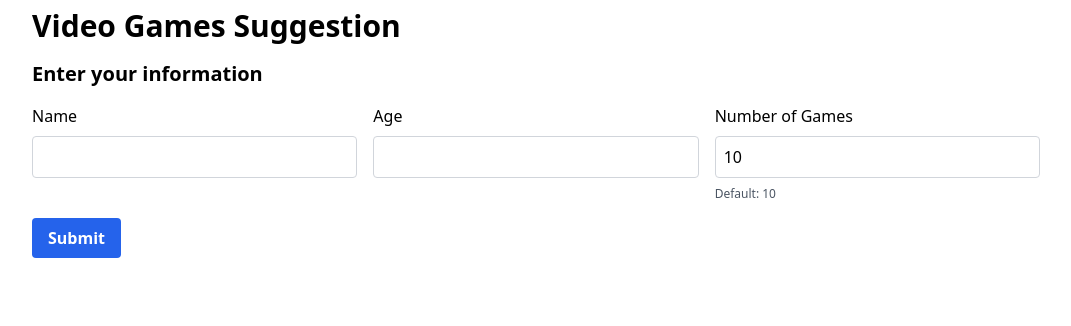
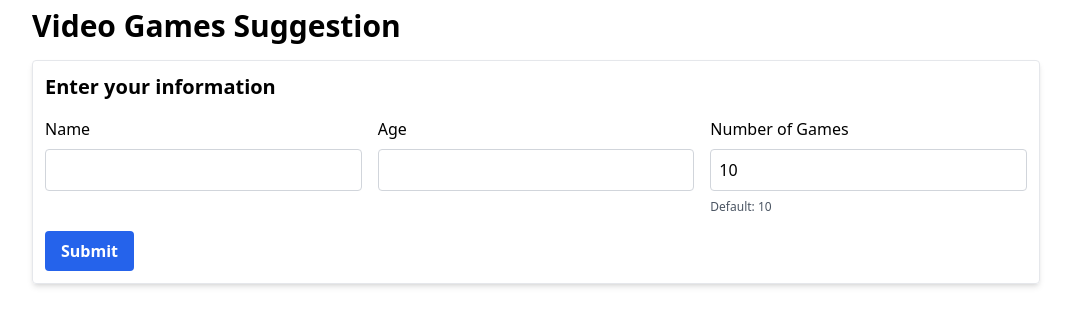
Before and after one commit to kevintdao/dbs-project, a Next.js app: page / in a window 1280 px wide. Shown: the top 326 px of the page, without its empty margins (104-1175 px from the left). Built offline with nearby package versions, Linux system fonts and the light colour scheme.

Commit message:
Add alert component

```diff
--- /dev/null
+++ b/components/Alert.jsx
@@ -0,0 +1,15 @@
+import React from 'react'
+
+export default function Alert ({ title, text }) {
+  const styles = {
+    container: "bg-red-100 border-l-4 border-red-500 text-red-700 p-4 rounded",
+    title: "font-bold"
+  }
+
+  return (
+    <div className={styles.container}>
+      <p className={styles.title}>{title}</p>
+      <p>{text}</p>
+    </div>
+  )
+}
--- a/pages/games.js
+++ b/pages/games.js
@@ -3,6 +3,7 @@ import { useRouter } from 'next/router'
 import VideoGames from '../components/VideoGames'
 import { ThumbUpIcon, ThumbDownIcon, HeartIcon, ChevronDoubleRightIcon } from '@heroicons/react/solid'
 import SelectionCount from '../components/SelectionCount'
+import Alert from '../components/Alert'
 
 export default function games() {
   const router = useRouter()
@@ -83,6 +84,9 @@ export default function games() {
         <SelectionCount selections={selections} />
         {index + 1}/{number}
       </div>
+
+      {error && <Alert title='Error' text={error} />}
+
       <VideoGames data={data[index]} index={index}/>
       <div className='grid md:grid-cols-4 gap-4 grid-cols-2'>
         {choices.map((item, i) => (
--- a/pages/index.js
+++ b/pages/index.js
@@ -1,12 +1,13 @@
 import React, { useState } from 'react'
 import { useRouter } from 'next/router'
+import Alert from '../components/Alert'
 
 export default function Home() {
   const router = useRouter()
   const [error, setError] = useState('')
 
   const styles = {
-    form: "space-y-4 mt-2",
+    form: "space-y-4 mt-2 border p-3 rounded shadow-md",
     grid: "grid md:grid-cols-3 gap-4 grid-cols-1",
     input_container: "flex flex-col space-y-2",
     input: "p-2 border border-gray-300 rounded",
@@ -46,8 +47,11 @@ export default function Home() {
   return (
     <div className='space-y-4 mt-2'>
       <h2 className='font-bold text-3xl'>Video Games Suggestion</h2>
-      <h5 className='font-bold text-xl'>Enter your information</h5>
+
+      {error && <Alert title='Error' text={error} />}
+
       <form onSubmit={onSubmit} className={styles.form}>
+        <h5 className='font-bold text-xl'>Enter your information</h5>
         <div className={styles.grid}>
           <div className={styles.input_container}>
             <label htmlFor="name">Name</label>
```
